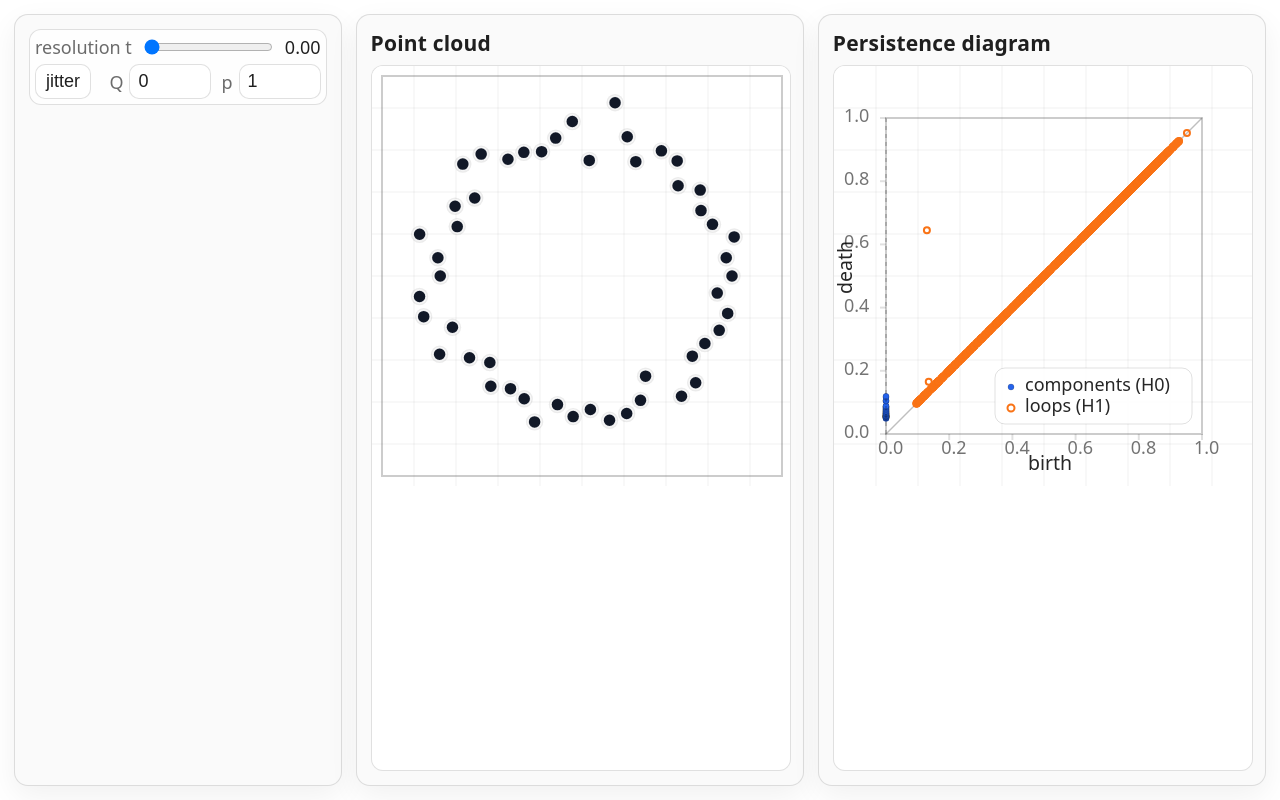
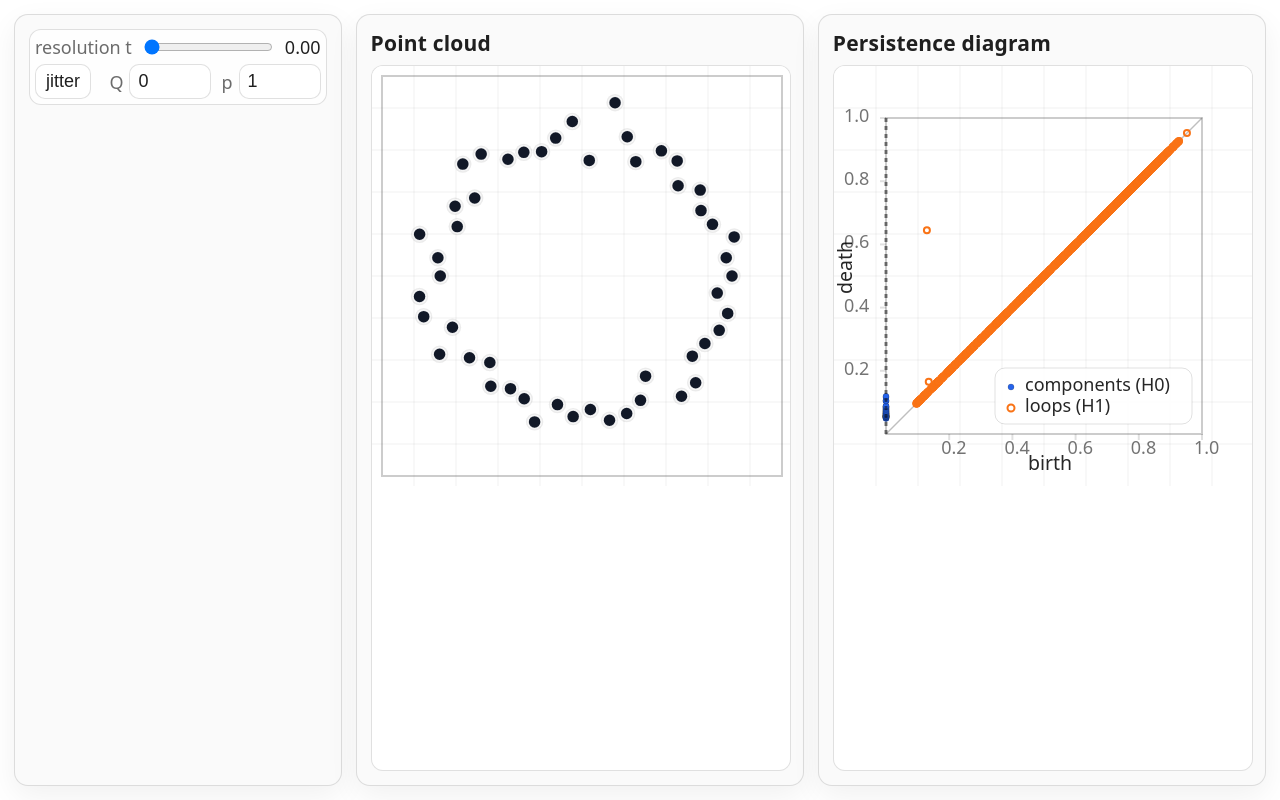
Before and after one commit to sidv23/persistence-diagram, a plain HTML site: page index-cols.html in a window 1280 px wide. Drawn offline with Linux system fonts and the light colour scheme.

Commit message:
fasttrack

```diff
--- a/index-cols.html
+++ b/index-cols.html
@@ -140,7 +140,7 @@
       <div class="controls-panel">
         <div class="controls-row range">
           <label class="lbl" for="tSlider">resolution t</label>
-          <input id="tSlider" type="range" min="0" max="200" step="1" value="0" />
+          <input id="tSlider" type="range" min="0" max="200" step="2" value="0" />
           <div class="val"><span id="tVal">0</span> </div>
         </div>
         <div class="controls-row inputs">
--- a/main3.js
+++ b/main3.js
@@ -89,7 +89,7 @@ function resizeAll() {
 
   tPx = Math.max(0, Math.min(maxTPx, tPx));
   tSlider.value = String(Math.round(tPx));
-  tVal.textContent = (tPx / 200).toPrecision(3);
+  tVal.textContent = (tPx / 200).toFixed(2);
 }
 
 const ro = new ResizeObserver(() => {
@@ -384,7 +384,7 @@ function drawPersistenceDiagram() {
   ctx.fillStyle = COLORS.muted;
   ctx.font = `${12 * textScale}px system-ui, sans-serif`;
 
-  for (let i = 0; i <= ticks; i++) {
+  for (let i = 1; i <= ticks; i++) {
     const t = i / ticks;
     const x = m + t * inner;
 
@@ -453,8 +453,8 @@ function drawPersistenceDiagram() {
 
   ctx.save();
   ctx.setLineDash([4, 4]);
-  ctx.lineWidth = 1;
-  ctx.strokeStyle = 'rgba(0,0,0,0.35)';
+  ctx.lineWidth = 3;
+  ctx.strokeStyle = 'rgba(0,0,0,0.5)';
 
   // horizontal to the diagonal
   ctx.beginPath();
```
